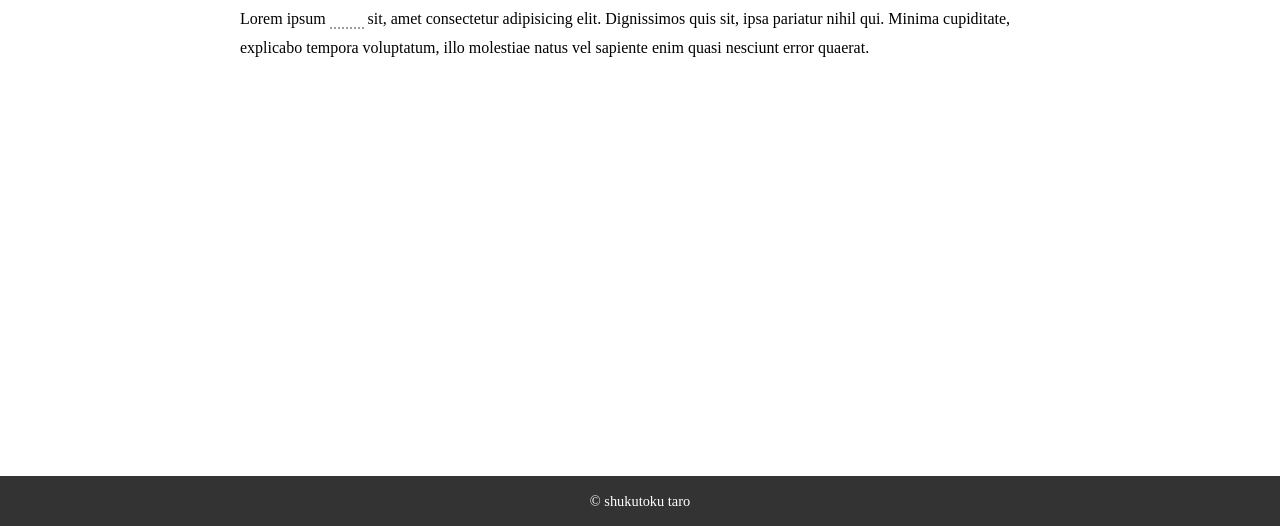
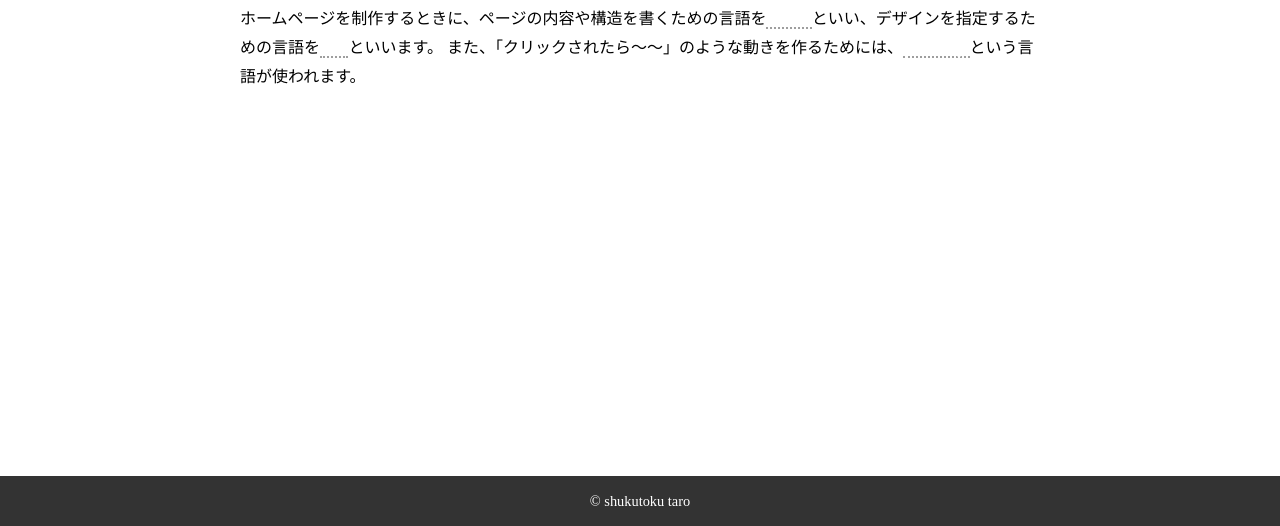
Before and after one commit to TechByAdvance/fill-in-the-blank, a plain HTML site: page index.html in a window 1280 px wide. Shown: the part 274-800 px from the top of the page. Drawn offline with Linux system fonts and the light colour scheme; some packages are replaced by stand-ins of ours.

Commit message:
文章を変更

```diff
--- a/index.html
+++ b/index.html
@@ -19,7 +19,8 @@
     <main>
         <h1>穴埋め問題</h1>
         <p>
-            Lorem ipsum <span class="blank true">dolor</span> sit, amet consectetur adipisicing elit. Dignissimos quis sit, ipsa pariatur nihil qui. Minima cupiditate, explicabo tempora voluptatum, illo molestiae natus vel sapiente enim quasi nesciunt error quaerat.
+            ホームページを制作するときに、ページの内容や構造を書くための言語を<span class="blank true">HTML</span>といい、デザインを指定するための言語を<span class="blank true">CSS</span>といいます。
+            また、「クリックされたら〜〜」のような動きを作るためには、<span class="blank true">JavaScript</span>という言語が使われます。
         </p>
     </main>
     <footer>
```
